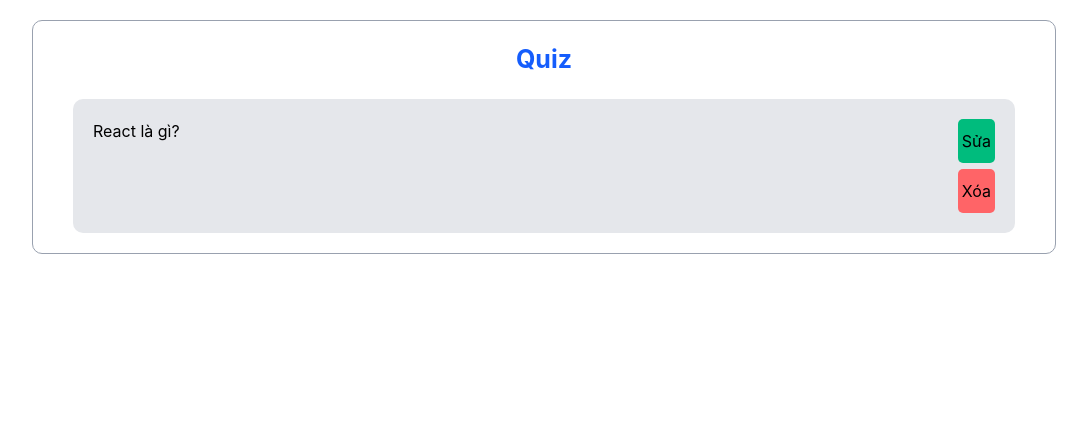
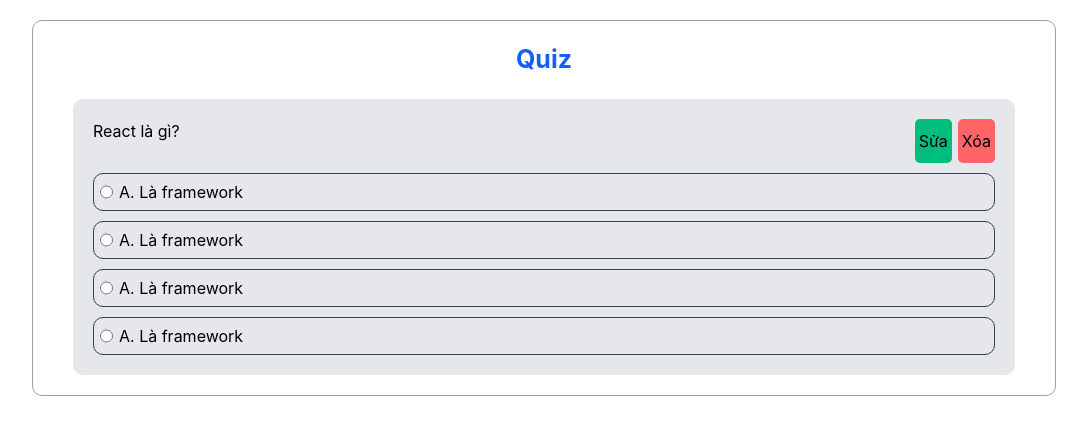
Before and after one commit to lequymui2003/Quiz-editor, a React (Vite) app: page / in a window 1280 px wide. Shown: the top 434 px of the page, without its empty margins (96-1183 px from the left). Built offline with nearby package versions, Linux system fonts and the light colour scheme.

Commit message:
add OptionList and OptionItem

```diff
--- /dev/null
+++ b/src/components/OptionItem.tsx
@@ -0,0 +1,22 @@
+export const OptionItem = () => {
+  return (
+    <>
+      <div className="flex gap-1.5 border border-gray-700 rounded-[10px] p-1.5">
+        <input type="radio" />
+        <p>A. Là framework</p>
+      </div>
+      <div className="flex gap-1.5 border border-gray-700 rounded-[10px] p-1.5">
+        <input type="radio" />
+        <p>A. Là framework</p>
+      </div>
+      <div className="flex gap-1.5 border border-gray-700 rounded-[10px] p-1.5">
+        <input type="radio" />
+        <p>A. Là framework</p>
+      </div>
+      <div className="flex gap-1.5 border border-gray-700 rounded-[10px] p-1.5">
+        <input type="radio" />
+        <p>A. Là framework</p>
+      </div>
+    </>
+  );
+};
--- /dev/null
+++ b/src/components/OptionList.tsx
@@ -0,0 +1,11 @@
+import { OptionItem } from "./OptionItem";
+
+export const OptionList = () => {
+  return (
+    <>
+      <div className="flex flex-col gap-2.5">
+        <OptionItem />
+      </div>
+    </>
+  );
+};
--- a/src/components/QuestionItem.tsx
+++ b/src/components/QuestionItem.tsx
@@ -1,3 +1,5 @@
+import { OptionList } from "./OptionList";
+
 export const QuestionItem = () => {
   return (
     <>
@@ -6,7 +8,7 @@
           <div className="flex-1">
             <p>React là gì?</p>
           </div>
-          <div className="flex flex-col gap-1.5">
+          <div className="flex gap-1.5">
             <button className="py-2.5 px-1 bg-emerald-500 rounded-[5px]">
               Sửa
             </button>
@@ -15,6 +17,7 @@
             </button>
           </div>
         </div>
+        <OptionList />
       </div>
     </>
   );
```
